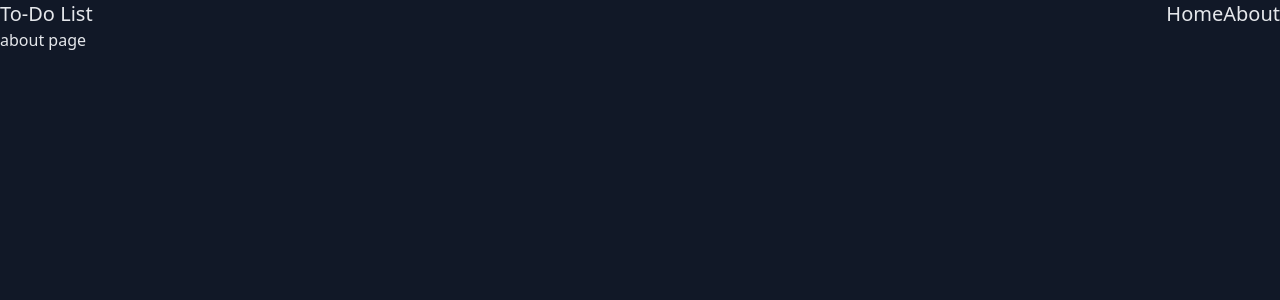
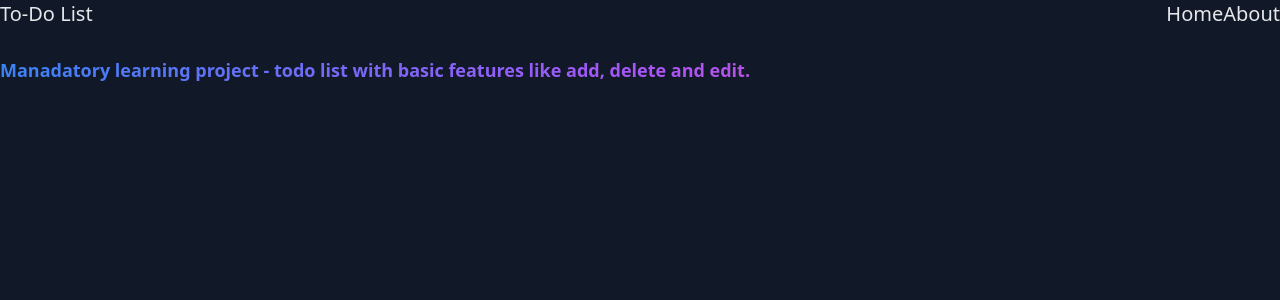
Before and after one commit to derangee/To-Do-List, a Next.js app in the folder client/: page /about in a window 1280 px wide. Shown: the top 300 px of the page. Built offline with nearby package versions, Linux system fonts and the light colour scheme.

Commit message:
final commit ✅

```diff
--- a/client/app/about/page.js
+++ b/client/app/about/page.js
@@ -2,8 +2,8 @@ import React from 'react'
 
 const about = () => {
   return (
-    <div>
-      about page
+    <div className='mt-7 text-lg font-bold bg-clip-text text-transparent bg-gradient-to-r from-blue-500 via-purple-500 to-pink-500'>
+      Manadatory learning project - todo list with basic features like add, delete and edit.
     </div>
   )
 }
```
